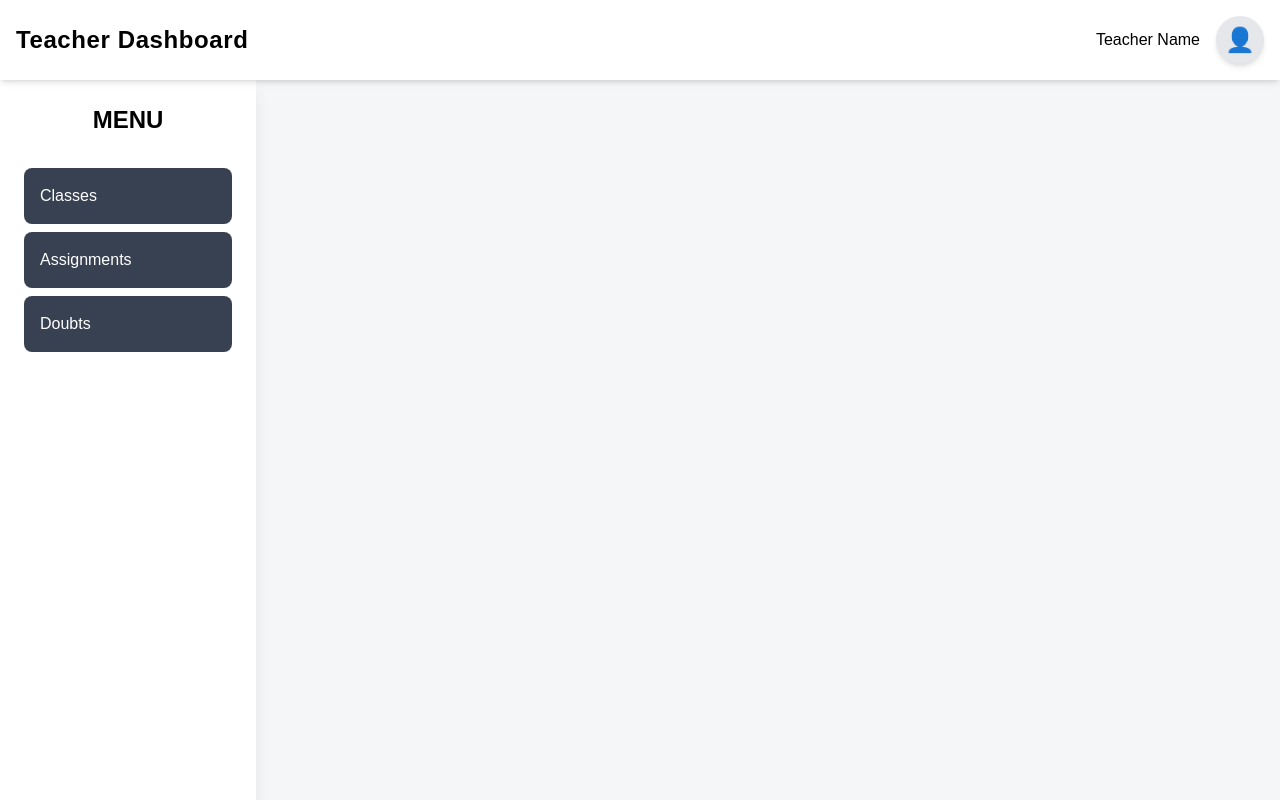
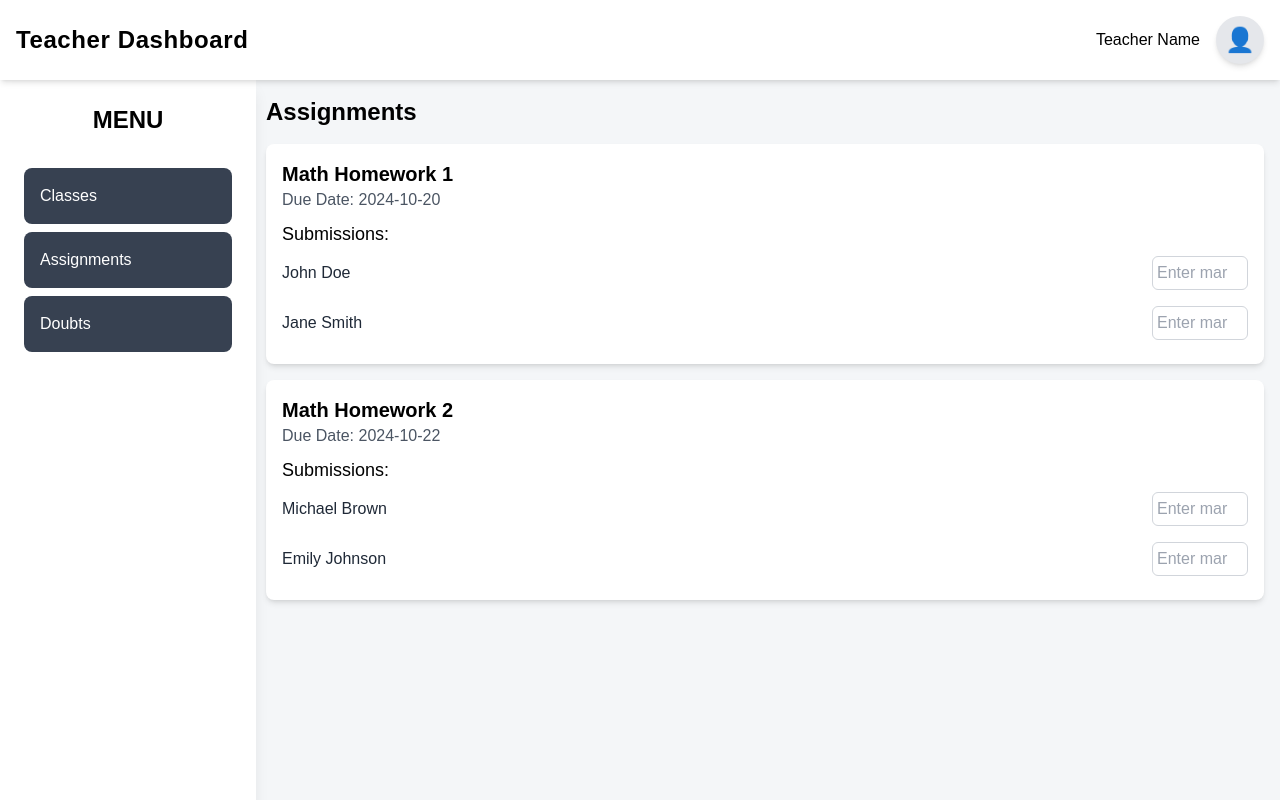
Before and after one commit to yash-writes-code/E-Learning, a React (Vite) app in the folder Frontend/: page /teacher/assignments in a window 1280 px wide. Built offline with nearby package versions, Linux system fonts and the light colour scheme.

Commit message:
Basic Assignment Page layout

```diff
--- a/Frontend/src/components/Assignments.jsx
+++ b/Frontend/src/components/Assignments.jsx
@@ -1,21 +1,53 @@
-import React from 'react';
+import React, { useState } from 'react';
 import assignmentsData from '../data/assignments';
-import './Assignments.css';
 
-function Assignments() {
+const Assignments = () => {
+  const [assignments, setAssignments] = useState(assignmentsData);
+
+  const handleMarksChange = (assignmentId, studentId, marks) => {
+    setAssignments(prevAssignments =>
+      prevAssignments.map(assignment => {
+        if (assignment.id === assignmentId) {
+          return {
+            ...assignment,
+            submissions: assignment.submissions.map(submission =>
+              submission.studentId === studentId
+                ? { ...submission, marks: marks }
+                : submission
+            ),
+          };
+        }
+        return assignment;
+      })
+    );
+  };
+
   return (
-    <div className="assignments">
-      <h2>Your Assignments</h2>
-      <ul className="assignment-list">
-        {assignmentsData.map((assignment) => (
-          <li key={assignment.id} className="assignment-item">
-            <h3>{assignment.title}</h3>
-            <p>Due: {assignment.dueDate}</p>
-          </li>
-        ))}
-      </ul>
+    <div className="p-4">
+      <h2 className="text-2xl font-bold mb-4">Assignments</h2>
+      {assignments.map(assignment => (
+        <div key={assignment.id} className="bg-white shadow-md rounded-lg p-4 mb-4">
+          <h3 className="text-xl font-semibold">{assignment.title}</h3>
+          <p className="text-gray-600">Due Date: {assignment.dueDate}</p>
+          <h4 className="text-lg font-medium mt-2">Submissions:</h4>
+          <ul className="list-none p-0">
+            {assignment.submissions.map(submission => (
+              <li key={submission.studentId} className="flex justify-between items-center py-2">
+                <span className="text-gray-800">{submission.name}</span>
+                <input
+                  type="number"
+                  placeholder="Enter marks"
+                  value={submission.marks || ''}
+                  onChange={e => handleMarksChange(assignment.id, submission.studentId, e.target.value)}
+                  className="border border-gray-300 rounded-md p-1 w-24"
+                />
+              </li>
+            ))}
+          </ul>
+        </div>
+      ))}
     </div>
   );
-}
+};
 
 export default Assignments;
--- a/Frontend/src/components/Sidebar.jsx
+++ b/Frontend/src/components/Sidebar.jsx
@@ -11,9 +11,9 @@ function Sidebar() {
         <Link to="classes" className="sidebar-item bg-gray-700 hover:bg-gray-600 text-white transition duration-300 rounded-lg p-4 cursor-pointer font-medium">
           Classes
         </Link>
-        <div className="sidebar-item bg-gray-700 hover:bg-gray-600 text-white transition duration-300 rounded-lg p-4 cursor-pointer font-medium">
+        <Link to="assignments" className="sidebar-item bg-gray-700 hover:bg-gray-600 text-white transition duration-300 rounded-lg p-4 cursor-pointer font-medium">
           Assignments
-        </div>
+        </Link>
         <div className="sidebar-item bg-gray-700 hover:bg-gray-600 text-white transition duration-300 rounded-lg p-4 cursor-pointer font-medium">
           Doubts
         </div>
--- a/Frontend/src/data/assignments.js
+++ b/Frontend/src/data/assignments.js
@@ -1,7 +1,24 @@
-const assignments = [
-    { id: 1, title: 'Algebra Homework', dueDate: '2024-11-01' },
-    { id: 2, title: 'Probability Assignment', dueDate: '2024-11-05' },
-    { id: 3, title: 'Mathematics 101 Quiz', dueDate: '2024-11-10' },
-  ];
+const assignmentsData = [
+  {
+    id: 1,
+    classId: 1,
+    title: "Math Homework 1",
+    dueDate: "2024-10-20",
+    submissions: [
+      { studentId: 1, name: "John Doe", marks: null },
+      { studentId: 2, name: "Jane Smith", marks: null },
+    ],
+  },
+  {
+    id: 2,
+    classId: 2,
+    title: "Math Homework 2",
+    dueDate: "2024-10-22",
+    submissions: [
+      { studentId: 3, name: "Michael Brown", marks: null },
+      { studentId: 4, name: "Emily Johnson", marks: null },
+    ],
+  },
+];
 
-  export default assignments;
+export default assignmentsData;
--- a/Frontend/src/pages/Teacher.jsx
+++ b/Frontend/src/pages/Teacher.jsx
@@ -4,9 +4,8 @@ import Header from '../components/Header.jsx';
 import Sidebar from '../components/Sidebar.jsx';
 import Classes from '../components/Classes.jsx';
 import ClassDetails from '../components/ClassDetails.jsx';
+import Assignments from '../components/Assignments';
 import './Teacher.css';
-// import Dashboard from '../components/Dashboard';
-// import Assignments from '../components/Assignments';
 
 function Teacher() {
   return (
@@ -19,12 +18,8 @@ function Teacher() {
             <Route path="/" element={<Navigate to="classes" />} />
             <Route path="classes" element={<Classes />} />
             <Route path="classes/:id" element={<ClassDetails />} />
+            <Route path="assignments" element={<Assignments />} />
           </Routes>
-         {/* <Routes>
-            <Route path="/" element={<Navigate to="dashboard" />} />
-            <Route path="dashboard" element={<Dashboard />} />
-            <Route path="assignments" element={<Assignments />} />
-          </Routes>*/}
         </div>
       </div>
     </div>
```
Also changed, not shown: Frontend/src/components/Assignments.css (deleted, +0 -22 lines).
